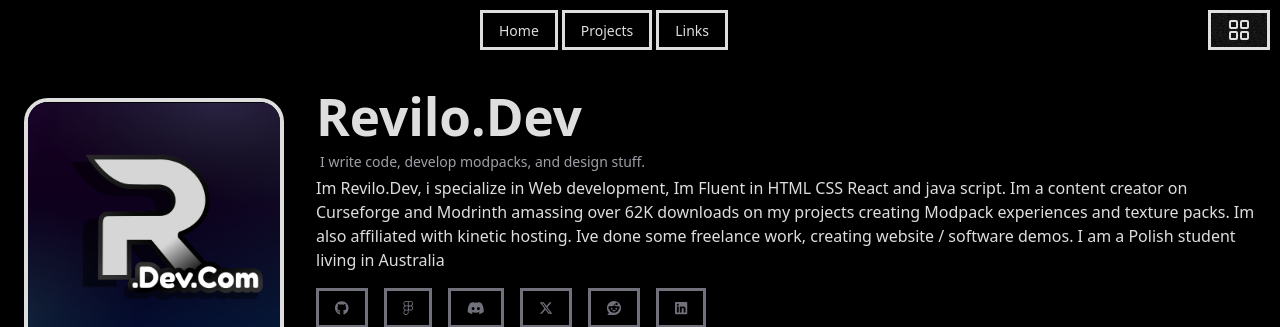
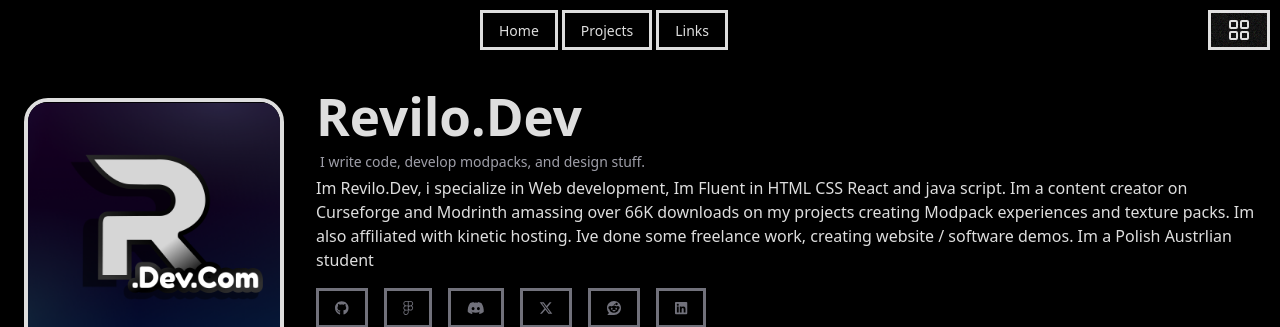
Before and after one commit to Revilo-Dev/Revilo.Dev.Com, a React (Vite) app: page / in a window 1280 px wide. Shown: the top 327 px of the page. Built offline with nearby package versions, Linux system fonts and the light colour scheme.

Commit message:
Updated header info

```diff
--- a/src/components/HeaderCard.jsx
+++ b/src/components/HeaderCard.jsx
@@ -14,7 +14,7 @@
       <div className='flex flex-col items-center md:items-start text-center md:text-left'>
         <a href='https://github.com/Revilo-Dev/Revilo.Dev.com' ><h1 className='text-4xl font-bold mb-1 text-primary AH-Underline'>Revilo.Dev</h1></a>
         <p className='text-sm text-zinc-400 m-1 p-0'>I write code, develop modpacks, and design stuff.</p>
-        <p className='mb-4'>Im Revilo.Dev, i specialize in Web development, Im Fluent in HTML CSS React and java script. Im a content creator on Curseforge and Modrinth amassing over 62K downloads on my projects creating Modpack experiences and texture packs. Im also affiliated with kinetic hosting. Ive done some freelance work, creating website / software demos. I am a Polish student living in Australia</p>
+        <p className='mb-4'>Im Revilo.Dev, i specialize in Web development, Im Fluent in HTML CSS React and java script. Im a content creator on Curseforge and Modrinth amassing over 66K downloads on my projects creating Modpack experiences and texture packs. Im also affiliated with kinetic hosting. Ive done some freelance work, creating website / software demos. Im a Polish Austrlian student</p>
         <div className='flex space-x-4 mb-4'>
         <a href="https://github.com/Revilo-Dev" className="text-zinc-500 hover:text-primary btn btn-soft AH-Glow" aria-label="GitHub"><FontAwesomeIcon icon={faGithub} /></a>
         <a href="https://www.figma.com/@revilodev" className="text-zinc-500 hover:text-primary btn btn-soft AH-Glow" aria-label="Figma"><FontAwesomeIcon icon={faFigma} /></a>
```
